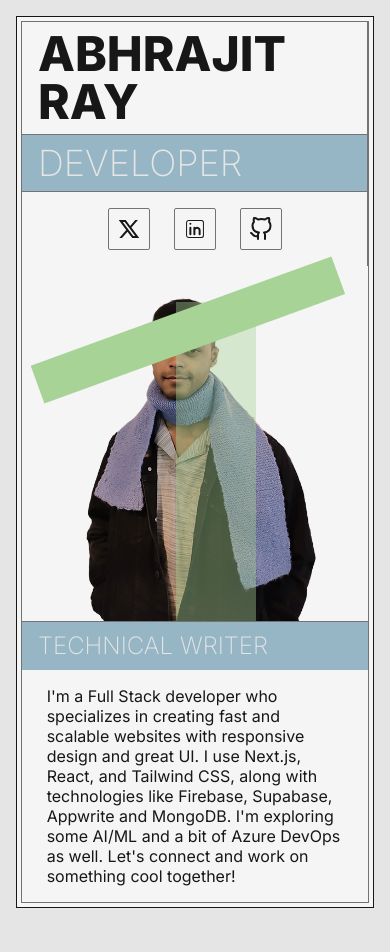
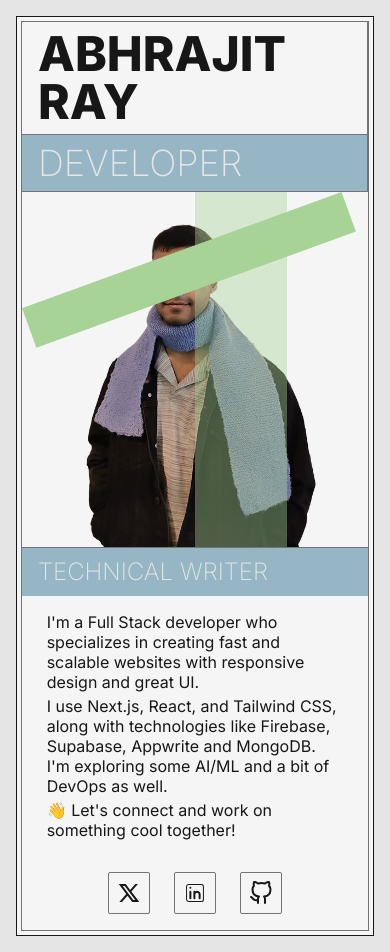
Before and after one commit to abhrajitray77/abhrajit-portfolio, a Next.js app: page / in a window 390 px wide. Before the commit the page ends 924 px from the top, so only its background shows below. Built offline with nearby package versions, Linux system fonts and the light colour scheme.

Commit message:
🎨 styling fixes | img changed

```diff
--- a/app/page.tsx
+++ b/app/page.tsx
@@ -9,7 +9,7 @@ export default function Home() {
         <Background />
       </div> */}
       {/* Hero section */}
-      <section className='max-w-6xl mx-auto px-4 md:px-10 py-4'>
+      <section className='max-w-6xl mx-auto px-4 lg:px-10 py-4'>
         <Hero />
       </section>
     </main>
--- a/components/Header.tsx
+++ b/components/Header.tsx
@@ -4,7 +4,7 @@ import DesktopNav from "./Navigation/DesktopNav";
 const Header = () => {
   return (
     <div className="max-w-6xl mx-auto">
-      <div className="hidden md:block px-10 pt-6 lg:pt-8">
+      <div className="hidden md:block md:px-4 lg:px-10 pt-6 lg:pt-8">
         <DesktopNav />
       </div>
     </div>
--- a/components/Hero.tsx
+++ b/components/Hero.tsx
@@ -28,8 +28,10 @@ const Hero = () => {
             </h2>
           </div>
           {/*desc */}
-          <div className="hidden flex-1 md:block text-base md:text-md leading-5 w-[95%] p-4
-          space-y-1 ">
+          <div
+            className="hidden flex-1 md:block text-base lg:text-md leading-5 lg:w-[95%] p-4
+          space-y-1 "
+          >
             <p>
               I&apos;m a Full Stack developer who specializes in creating fast
               and scalable websites with responsive design and great UI.
@@ -42,7 +44,7 @@ const Hero = () => {
             <p>👋 Let&apos;s connect and work on something cool together!</p>
           </div>
           {/* socials */}
-          <div>
+          <div className="hidden md:block">
             <Socials />
           </div>
         </div>
@@ -50,15 +52,6 @@ const Hero = () => {
         {/* right */}
         <div className=" md:w-[90%] flex flex-col justify-center items-center">
           <div className="relative h-full flex">
-            <div
-              className="absolute w-10 h-[90%] bg-[#A7D397] -top-24
-            right-40 rotate-[70deg] z-40"
-            ></div>
-            <div
-              className="absolute w-20 h-[90%] bg-[#A7D397] opacity-40 bottom-0
-            right-28 z"
-            ></div>
-
             <Image
               src={propic}
               alt="proPic"
@@ -77,14 +70,25 @@ const Hero = () => {
             </h2>
           </div>
           {/*desc */}
-          <p className="md:hidden text-base md:text-md leading-5 w-[95%] p-4">
-            I&apos;m a Full Stack developer who specializes in creating fast and
-            scalable websites with responsive design and great UI. I use
-            Next.js, React, and Tailwind CSS, along with technologies like
-            Firebase, Supabase, Appwrite and MongoDB. I&apos;m exploring some
-            AI/ML and a bit of Azure DevOps as well. Let&apos;s connect and work
-            on something cool together!
-          </p>
+          <div
+            className="md:hidden flex-1 text-base leading-5 w-[95%] p-4
+          space-y-1 "
+          >
+            <p>
+              I&apos;m a Full Stack developer who specializes in creating fast
+              and scalable websites with responsive design and great UI.
+            </p>
+            <p>
+              I use Next.js, React, and Tailwind CSS, along with technologies
+              like Firebase, Supabase, Appwrite and MongoDB. I&apos;m exploring
+              some AI/ML and a bit of DevOps as well.
+            </p>
+            <p>👋 Let&apos;s connect and work on something cool together!</p>
+          </div>
+          {/* socials */}
+          <div className="md:hidden">
+            <Socials />
+          </div>
         </div>
       </div>
     </div>
--- a/components/SideStrips.tsx
+++ b/components/SideStrips.tsx
@@ -2,7 +2,7 @@ import React from "react";
 
 const SideStrips = () => {
   return (
-    <div className="flex flex-col my-10 h-[90%] w-6 mx-2 relative">
+    <div className="flex flex-col my-10 h-[90%] md:w-4 lg:w-6 mx-2 relative">
       <div className="flex flex-col justify-between h-full space-y-1">
         <div className="flex flex-col space-y-1">
           <span className="bg-neutral-500 w-full h-4"></span>
```
Also changed, not shown: public/assets/noBgPic.png.
